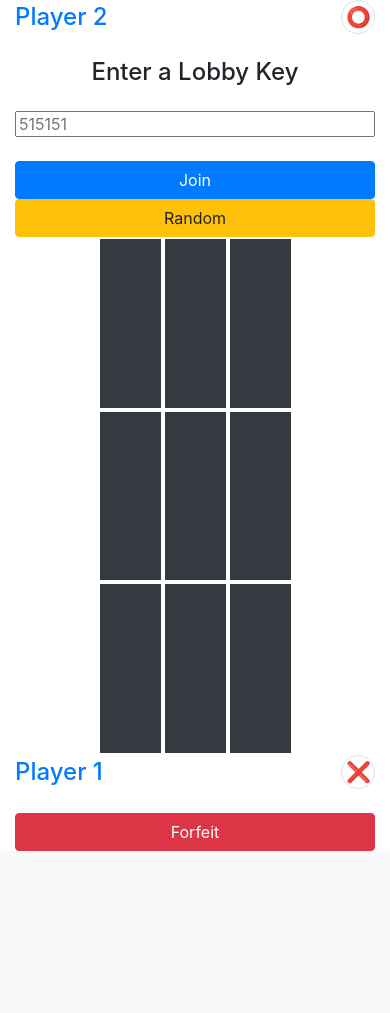
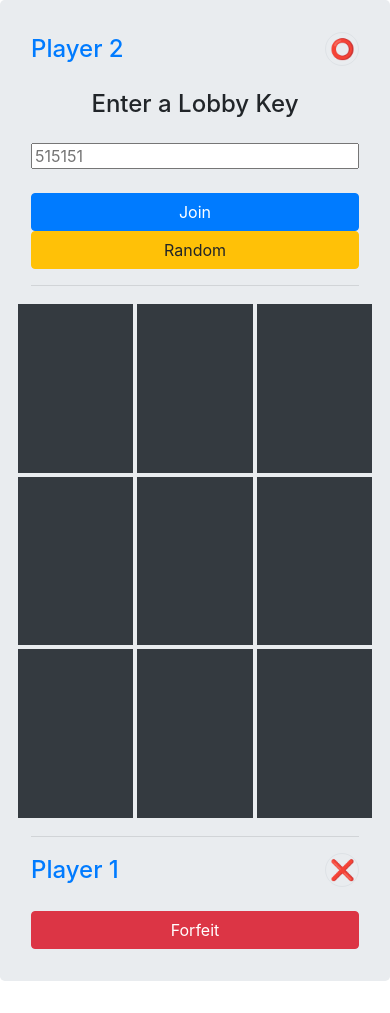
Before and after one commit to Endroe/webprog23_final, a PHP site: page /play.php in a window 390 px wide. Shown: the part 56-1069 px from the top of the page. Before the commit the page ends 907 px from the top, so only its background shows below. Run offline with PHP 8.4, Linux system fonts and the light colour scheme.

Commit message:
responsive!!

```diff
--- a/play.php
+++ b/play.php
@@ -1,7 +1,7 @@
 <?php include 'tpl/head.php'; ?>
 
     <!-- style="display: none;" -->
-    <div class="row justify-content-center" id="game-board"  >
+    <div class="row justify-content-center jumbotron" id="game-board"  >
 
         <div class="col-md-3 col-lg-3">
             <h4 class="d-flex justify-content-between align-items-center mb-3">
@@ -34,9 +34,10 @@
                     </div>
                 </div>
             </div>
+            <hr class="d-md-none" />
         </div>
 
-        <div class="col-6">
+        <div class="col-md-6">
             <div class="row">
                 <div class="col-md-4 cell" onclick="Move(0,0)" id="cell-0-0"></div>
                 <div class="col-md-4 cell" onclick="Move(0,1)" id="cell-0-1"></div>
@@ -54,8 +55,8 @@
             </div>
         </div>
 
-
         <div class="col-md-3 col-lg-3">
+            <hr class="d-md-none" />
             <h4 class="d-flex justify-content-between align-items-center mb-3">
                 <span id="player1title" class="text-primary">Player 1</span>
                 <span class="badge d-flex align-items-center p-1 pe-2 text-secondary-emphasis bg-danger-subtle border border-danger-subtle rounded-pill">
```
